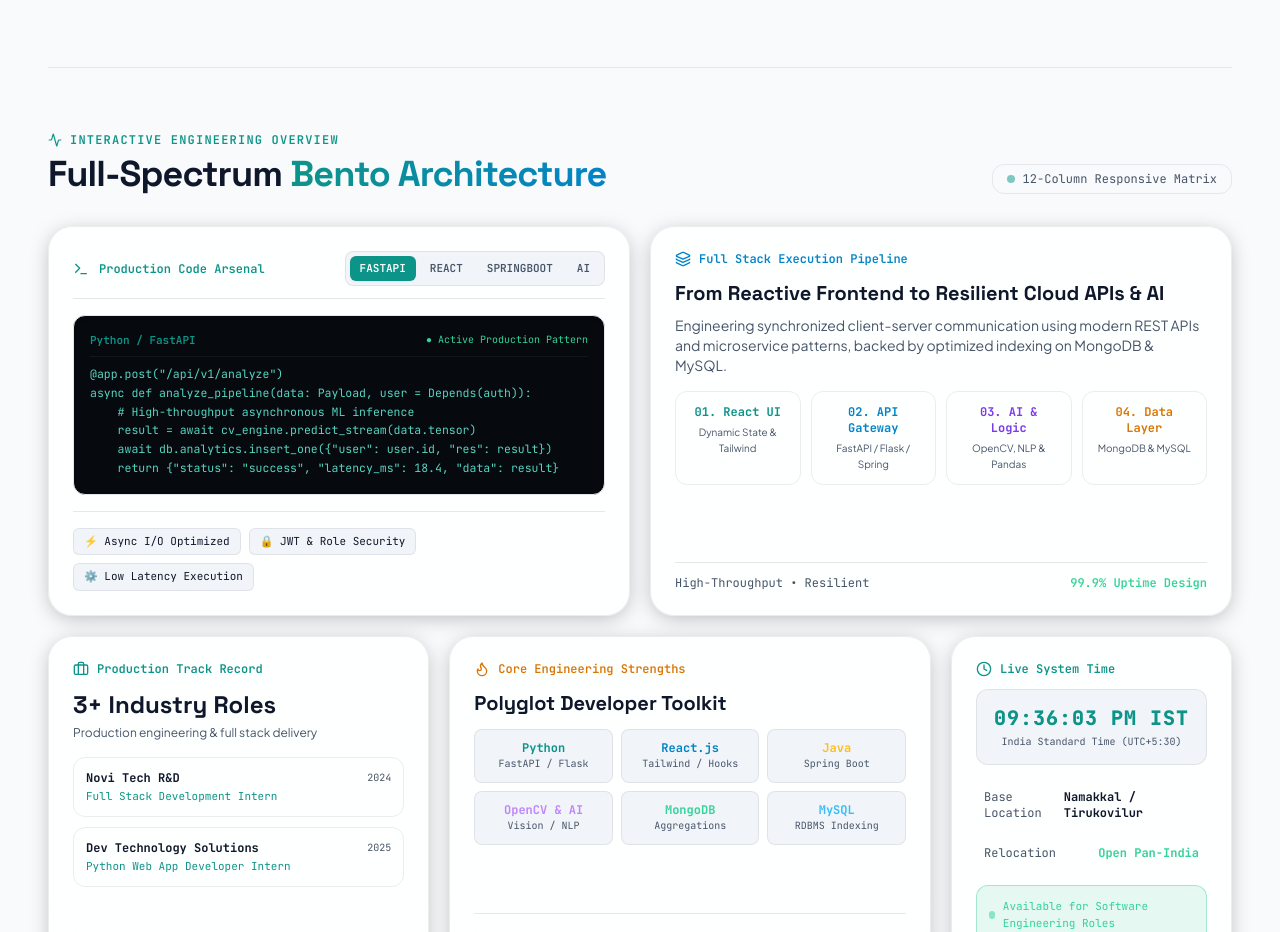
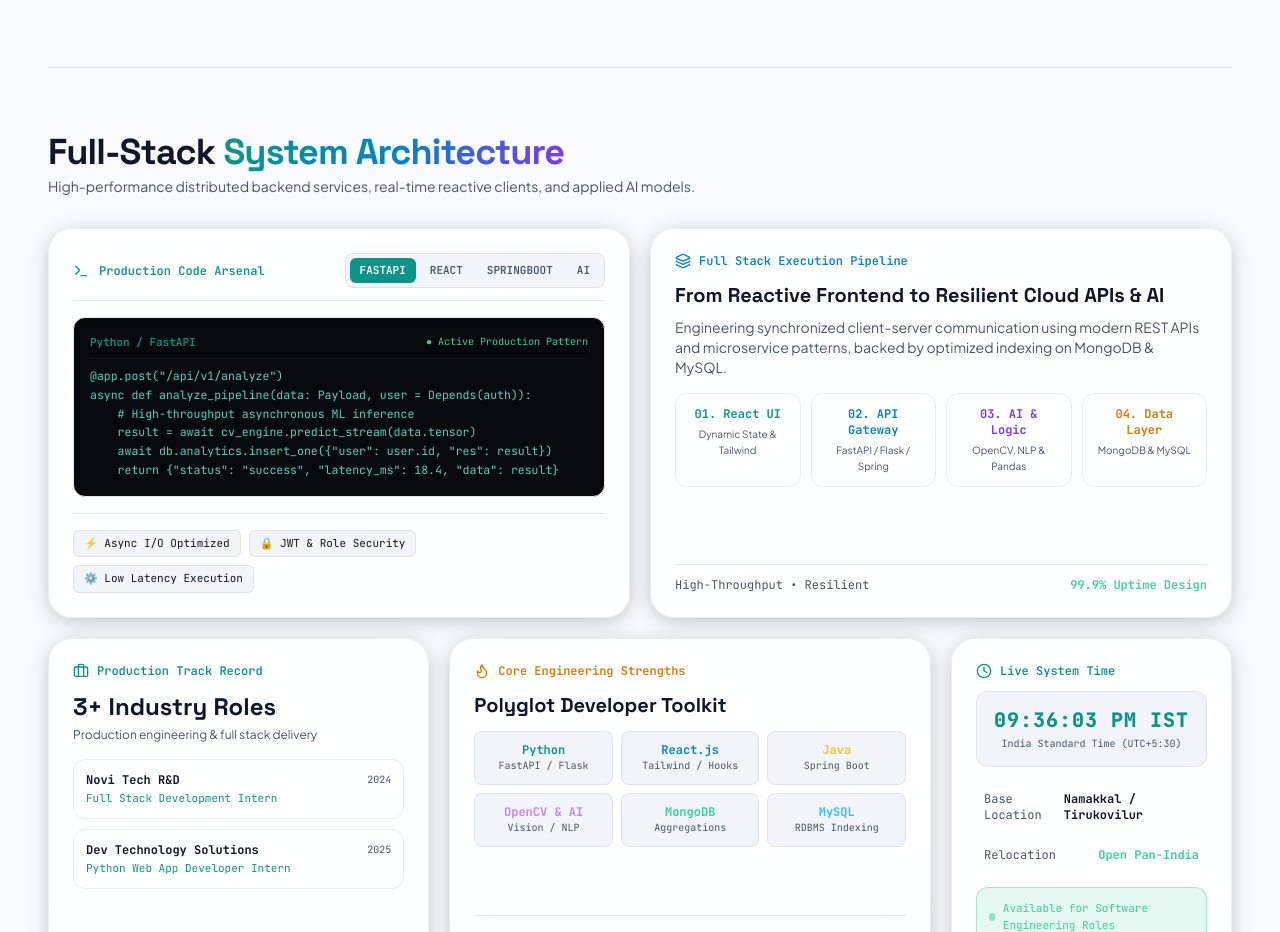
Before and after one commit to apugazh61-debug/Pugazh-Portfolio, a React (Vite) app: page / in a window 1280 px wide. Shown: the part 860-1792 px from the top of the page. Built offline with nearby package versions, Linux system fonts and the light colour scheme.

Commit message:
feat: streamline architecture section header to smart Full-Stack System Architecture

```diff
--- a/src/components/BentoGrid.jsx
+++ b/src/components/BentoGrid.jsx
@@ -72,20 +72,13 @@
   return (
     <section id="overview" className="border-t border-theme-border pt-12 sm:pt-16 theme-transition">
       {/* Section Header */}
-      <div className="flex flex-col sm:flex-row sm:items-end justify-between mb-8 gap-3">
-        <div>
-          <div className="font-mono text-xs text-theme-accent uppercase tracking-widest font-semibold mb-1.5 flex items-center gap-2">
-            <Activity className="w-3.5 h-3.5 text-theme-accent" />
-            <span>Interactive Engineering Overview</span>
-          </div>
-          <h2 className="font-display text-2xl sm:text-4xl font-extrabold text-theme-text tracking-tight">
-            Full-Spectrum <span className="text-transparent bg-clip-text bg-gradient-to-r from-theme-accent to-theme-accent-cyan">Bento Architecture</span>
-          </h2>
-        </div>
-        <div className="font-mono text-xs text-theme-muted bg-theme-surface-2/80 px-3.5 py-1.5 rounded-xl border border-theme-border flex items-center gap-2 self-start sm:self-auto">
-          <span className="w-2 h-2 rounded-full bg-theme-accent animate-pulse"></span>
-          <span>12-Column Responsive Matrix</span>
-        </div>
+      <div className="mb-8">
+        <h2 className="font-display text-2xl sm:text-4xl font-extrabold text-theme-text tracking-tight">
+          Full-Stack <span className="text-transparent bg-clip-text bg-gradient-to-r from-theme-accent via-theme-accent-cyan to-theme-accent-purple">System Architecture</span>
+        </h2>
+        <p className="text-sm text-theme-muted font-body mt-1">
+          High-performance distributed backend services, real-time reactive clients, and applied AI models.
+        </p>
       </div>
 
       {/* 12-Column Responsive Bento Layout */}
```
